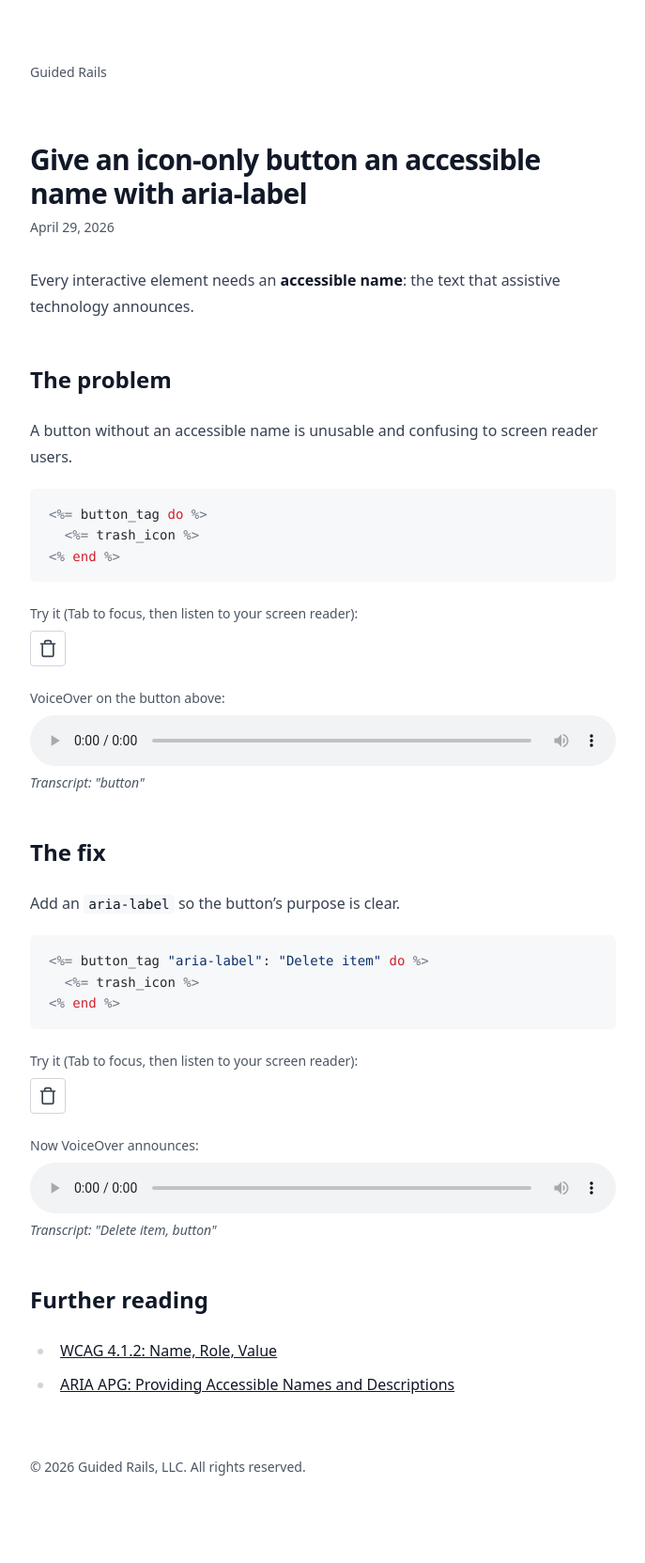
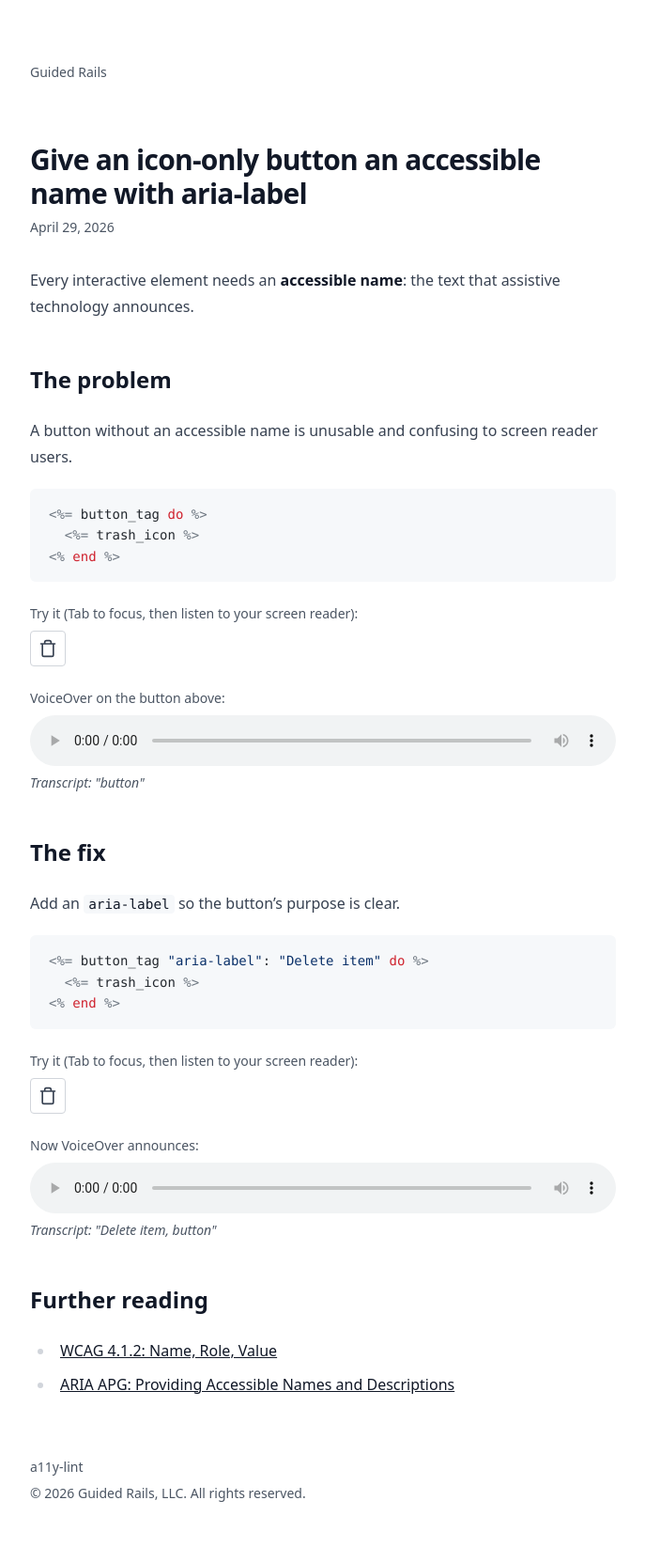
Before and after one commit to Guided-Rails/guided-rails.github.io, a Jekyll site: the page built from _posts/2026-04-29-give-an-icon-only-button-an-accessible-name-with-aria-label.markdown, in a window 1280 px wide. Shown: the whole page at 94% size, without its empty margins (296-983 px from the left). Built offline with Jekyll 4.4.1, drawn with Linux system fonts in a browser that asks for light colours; nearby versions of some CDN libraries; before the commit the page ends 1635 px from its top, so only the background shows below that.

Commit message:
Add a11y-lint link to footer
Co-Authored-By: Claude Opus 4.8 (1M context) <noreply@anthropic.com>

```diff
--- a/_layouts/default.html
+++ b/_layouts/default.html
@@ -17,7 +17,8 @@
     </header>
     {{ content }}
     <footer class="mt-16 text-sm text-gray-600">
-      &copy; {{ site.time | date: "%Y" }} Guided Rails, LLC. All rights reserved.
+      <p><a href="https://a11y-lint.guidedrails.com" class="hover:text-gray-900">a11y-lint</a></p>
+      <p class="mt-2">&copy; {{ site.time | date: "%Y" }} Guided Rails, LLC. All rights reserved.</p>
     </footer>
   </main>
 </body>
```
